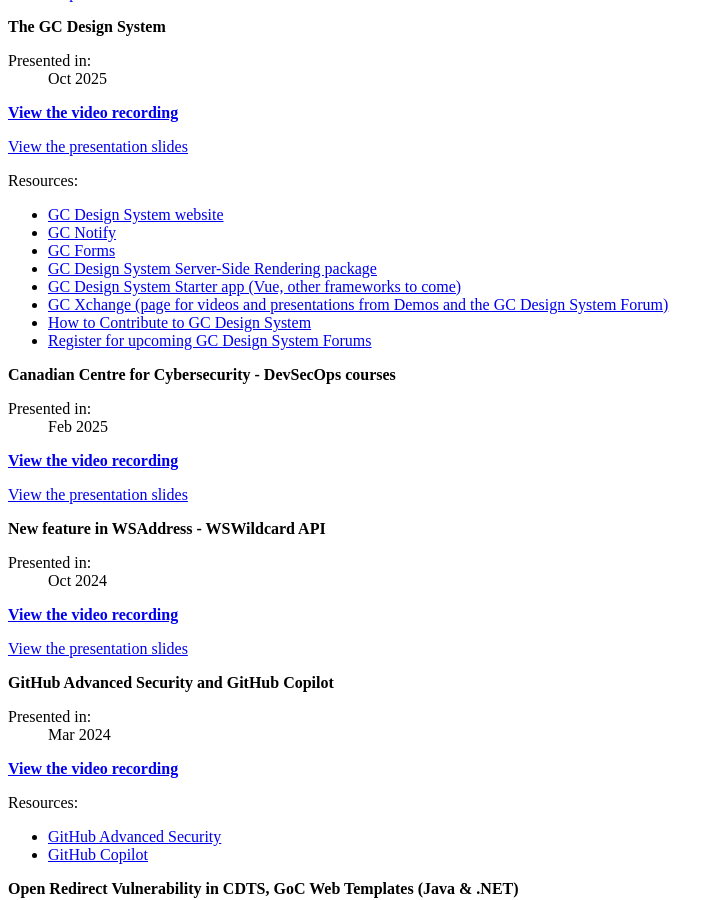
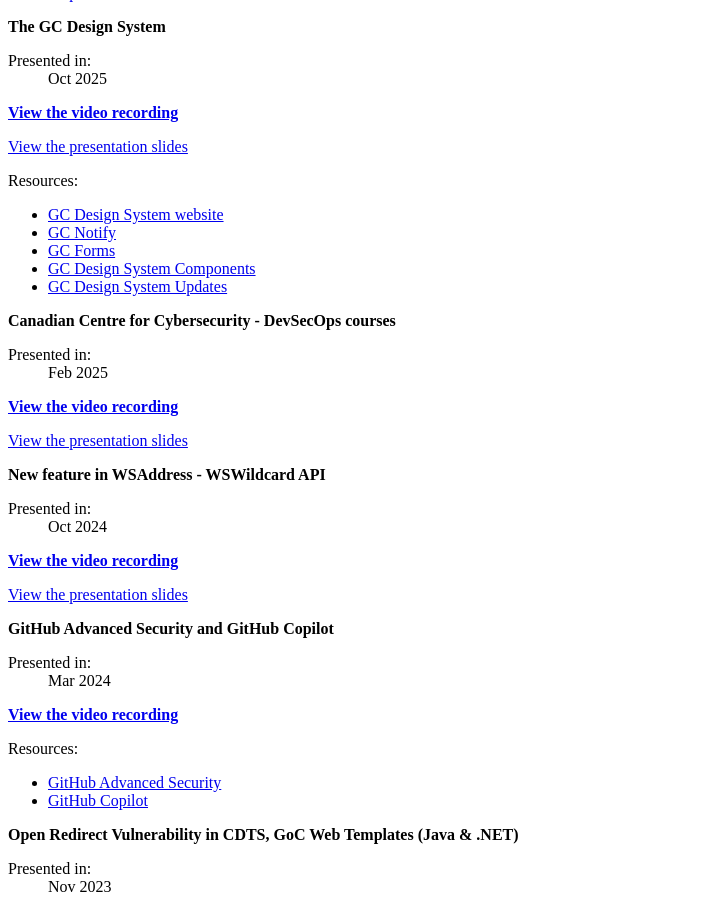
Before and after one commit to esdc-devcop/esdc-devcop.github.io, a Jekyll site: the page built from docs/_pages/events.md, in a window 1280 px wide and 900 px high, scrolled down 451 px. Shown: the whole window, without its empty margins (0-723 px from the left). Built offline with Jekyll 4.4.1, drawn with Linux system fonts in a browser that asks for light colours; comment, search, counter and statistics services are not loaded.

Commit message:
fixes broken links

```diff
--- a/docs/_data/events.yml
+++ b/docs/_data/events.yml
@@ -17,21 +17,15 @@
     presentation: https://014gc.sharepoint.com/:p:/r/sites/DEVCommunity/Shared%20Documents/DevCoP%20-%20Past%20Events/2025_10_30_devcop_GC_DesignSystem.pptx?d=w75d1a9d18b8f4052a46935ae8bbc81f8&csf=1&web=1&e=KDKKwr
     resources:
         - title: GC Design System website
-          link: https://design-system.alpha.canada.ca/en/
+          link: https://design-system.alpha.canada.ca/
         - title: GC Notify
           link: https://notification.canada.ca/
         - title: GC Forms
           link: https://forms-formulaires.alpha.canada.ca/
-        - title: GC Design System Server-Side Rendering package
-          link: https://github.com/cds-snc/gcds-components/tree/main/packages/react-ssr
-        - title: GC Design System Starter app (Vue, other frameworks to come)
-          link: https://github.com/cds-snc/gcds-examples/tree/main/starter-apps/vue
-        - title: GC Xchange (page for videos and presentations from Demos and the GC Design System Forum)
+        - title: GC Design System Components
+          link: https://github.com/cds-snc/gcds-components/
+        - title: GC Design System Updates
           link: https://gcxgce.sharepoint.com/teams/10002765/SitePages/crisisCommunicationHome.aspx
-        - title: How to Contribute to GC Design System
-          link: https://gcxgce.sharepoint.com/:v:/t/10002765/Eefe5ZxD9S5MnmdpvxSEHngB57p7ff0BGeYE1KCnlZWrSA?e=NDDAAC
-        - title: Register for upcoming GC Design System Forums
-          link: https://events.teams.microsoft.com/event/455bc416-9bc1-453b-8d88-8f08a459b760@9ed55846-8a81-4246-acd8-b1a01abfc0d1
 
   - month: Feb 2025
     topic: Canadian Centre for Cybersecurity - DevSecOps courses
```
